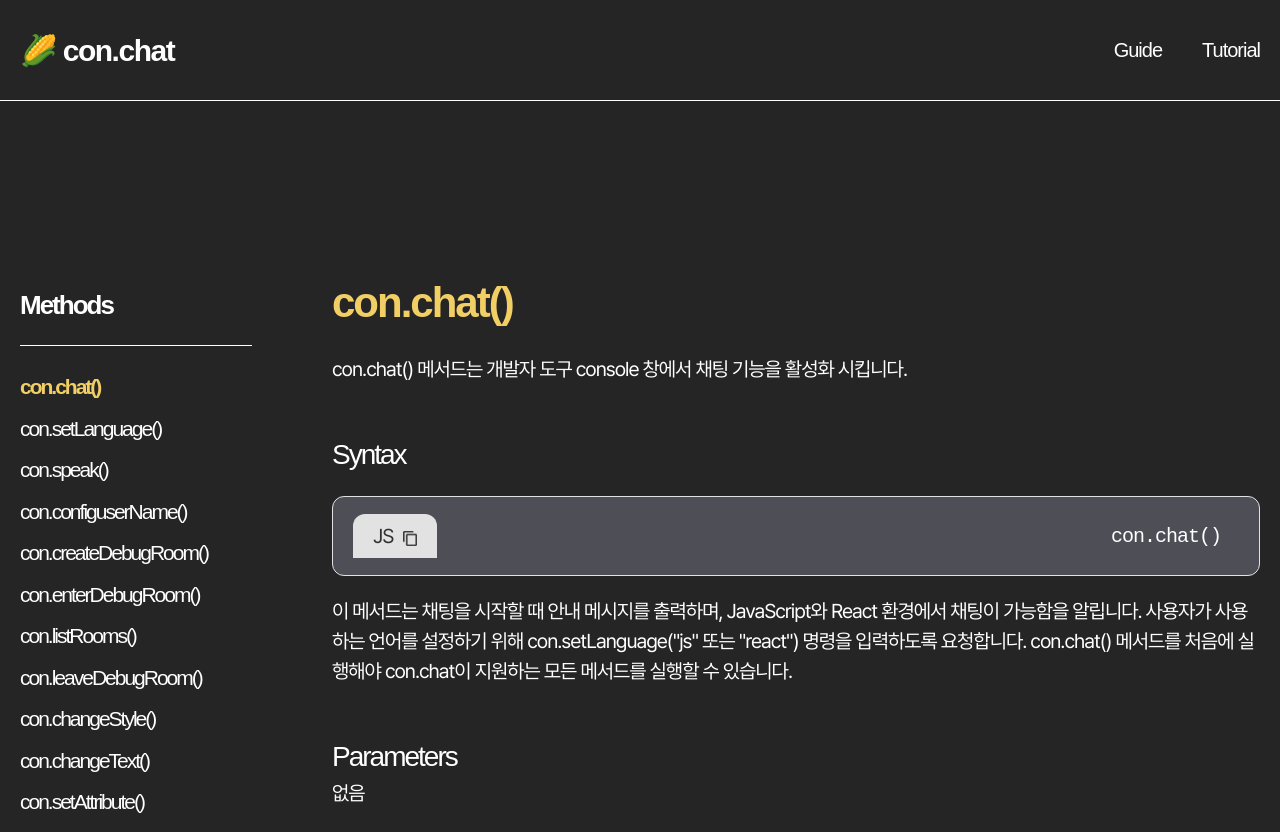
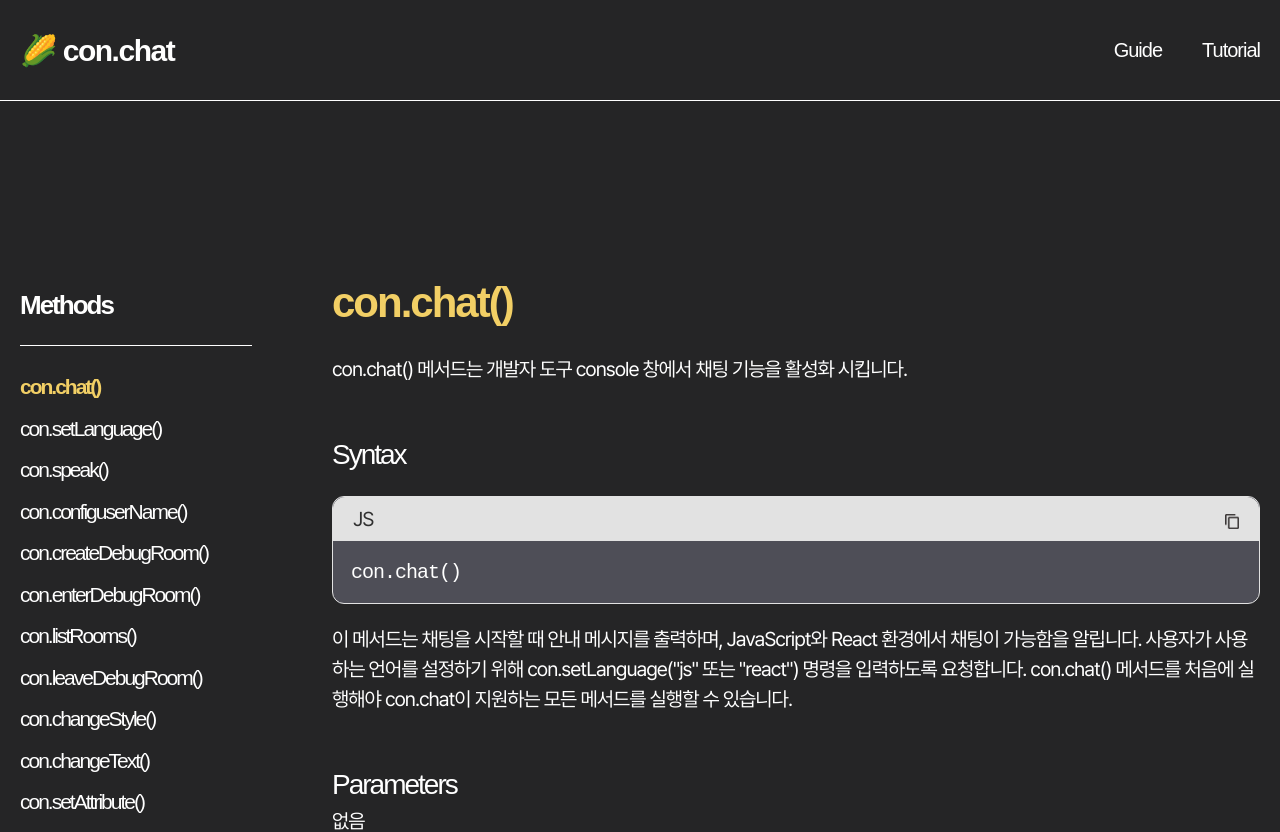
Before and after one commit to Team-conchat/con.chat-guide, a React (Vite) app: page /guides/chat in a window 1280 px wide. Shown: the top 832 px of the page. Built offline with nearby package versions, Linux system fonts and the light colour scheme; a web font is replaced by a local one.

Commit message:
Design: [T-27] 컴포넌트 클래스명 수정
https://www.notion.so/T-27-Guide-page-11131bbac98f4b8385374f5af37b8023?pvs=4

```diff
--- a/src/components/CodeSnippet/index.jsx
+++ b/src/components/CodeSnippet/index.jsx
@@ -17,7 +17,7 @@ function CodeSnippet({ language, code }) {
   };
 
   return (
-    <div className="code-example">
+    <div className="code-snippet">
       <div className="example-header">
         <span className="language-name">{language}</span>
         <div className="code-copy">
--- a/src/components/CodeSnippet/style.scss
+++ b/src/components/CodeSnippet/style.scss
@@ -1,6 +1,6 @@
 @use '../../styles/mixin' as mixin;
 
-.code-example {
+.code-snippet {
   margin: 20px 0;
   border: 1px solid #e2e2e2;
   border-radius: 12px;
```
